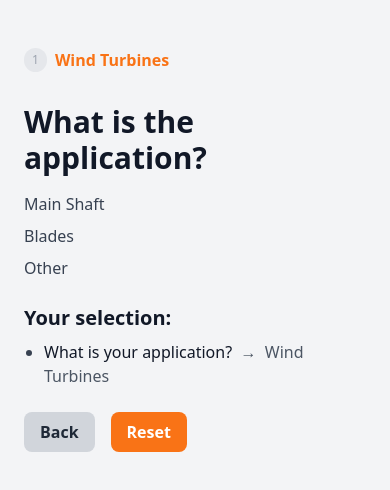
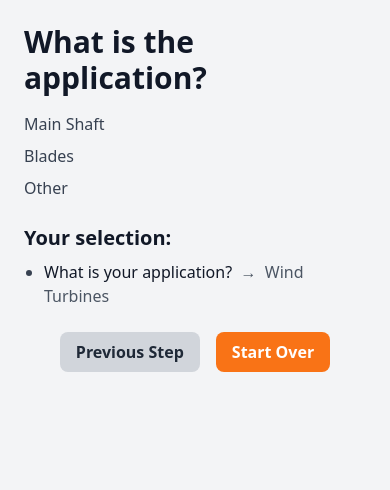
Before and after one commit to Zeoo33/tree, a Nuxt app: page / in a window 390 px wide. Both pictures are taken after a click on the item "Wind Turbines". Shown: the top 490 px of the page. Built offline with nearby package versions, Linux system fonts and the light colour scheme.

Commit message:
tailwind responsive breadcrumb hide

```diff
--- a/pages/index.vue
+++ b/pages/index.vue
@@ -1,10 +1,9 @@
 <template>
   <div class="p-6 bg-gray-100 min-h-screen text-gray-800">
-    <!-- Selections History -->
-    <div v-if="history.length > 0" class="mb-6">
-  <!-- <h2 class="text-xl font-semibold text-gray-900">Your Selections:</h2> -->
+    <!-- Breadcrumbs (Visible on medium screens and up) -->
+    <div v-if="history.length" class="mb-6 hidden md:block">
       <div class="mt-2 text-gray-700 breadcrumbs">
-    <ul :class="{ 'flex flex-wrap items-center': !isVertical, 'flex flex-col': isVertical }">
+        <ul class="flex flex-wrap items-center">
           <!-- Start Over button -->
           <li class="flex items-center mr-2">
             <button
@@ -13,15 +12,16 @@
               title="Start over"
               aria-label="Start over"
             >
-          <svg v-if="!isVertical || !$isMobile" xmlns="http://www.w3.org/2000/svg" class="h-5 w-5 text-orange-500" viewBox="0 0 20 20" fill="currentColor">
+              <!-- Home icon -->
+              <svg xmlns="http://www.w3.org/2000/svg" class="h-5 w-5 text-orange-500" viewBox="0 0 20 20" fill="currentColor">
                 <path d="M10.707 2.293a1 1 0 00-1.414 0l-7 7a1 1 0 001.414 1.414L4 10.414V17a1 1 0 001 1h2a1 1 0 001-1v-2a1 1 0 011-1h2a1 1 0 011 1v2a1 1 0 001 1h2a1 1 0 001-1v-6.586l.293.293a1 1 0 001.414-1.414l-7-7z" />
               </svg>
             </button>
           </li>
           <!-- Breadcrumb items -->
           <li v-for="(selection, index) in history" :key="index" class="flex items-center whitespace-nowrap">
-          <span class="text-gray-400 bg-gray-200 rounded-full px-2 py-1 text-xs mr-2">
-             {{ index + 1 }}
+            <span class="text-white bg-black rounded-full px-2 py-1 text-xs mr-2">
+              <span class="font-bold">{{ index + 1 }}</span>
             </span>
             <span
               class="font-bold text-orange-500 cursor-pointer hover:underline"
@@ -29,16 +29,14 @@
             >
               {{ selection.label }}
             </span>
-          <span v-if="index < history.length - 1 && !isVertical" class="mx-2">&rarr;</span>
+            <span v-if="index < history.length - 1" class="mx-2">&rarr;</span>
           </li>
         </ul>
       </div>
     </div>
 
-
-
     <!-- Current Question -->
-    <div v-if="currentNode && currentNode.question" class="mb-6">
+    <div v-if="currentNode?.question" class="mb-6">
       <h1 class="text-3xl font-bold text-gray-900 mb-4">
         {{ currentNode.question }}
       </h1>
@@ -54,11 +52,8 @@
       </ul>
     </div>
 
-
-
-
     <!-- Recommended Products -->
-    <div v-if="currentNode && currentNode.skus && currentNode.skus.length > 0">
+    <div v-if="currentNode?.skus?.length">
       <h2 class="text-xl font-semibold text-gray-900">Recommended Products:</h2>
       <ul class="list-disc pl-5 mt-2 text-orange-500">
         <li v-for="sku in currentNode.skus" :key="sku">
@@ -67,9 +62,9 @@
       </ul>
     </div>
 
-    <div v-if="history.length > 0" class="mb-6">
+    <!-- User's Selection History -->
+    <div v-if="history.length" class="mb-6">
       <h2 class="mt-4 text-xl font-semibold text-gray-900">Your selection:</h2>
-
       <ul class="mt-2 text-gray-700 list-disc pl-5">
         <li v-for="(item, index) in history" :key="index">
           <span class="font-medium text-gray-900">
@@ -82,15 +77,15 @@
       </ul>
     </div>
 
-    <div v-if="history.length > 0" class="mt-6 flex space-x-4">
+    <!-- Navigation Buttons -->
+    <div v-if="history.length" class="mt-6 flex space-x-4 justify-center md:justify-start">
       <button @click="goBack" class="bg-gray-300 hover:bg-gray-400 text-gray-800 font-bold py-2 px-4 rounded-lg">
-        Back
+        Previous Step
       </button>
       <button @click="reset" class="bg-orange-500 hover:bg-orange-600 text-white font-bold py-2 px-4 rounded-lg">
-        Reset
+        Start Over
       </button>
     </div>
-
   </div>
 </template>
 
@@ -101,80 +96,36 @@ export default {
   data() {
     return {
       currentNode: treeData, // Start at the root of the tree
-      history: [] // Array to store user selections
+      history: [], // User's selection history
     };
   },
-  computed: {
-    $isMobile() {
-      if (typeof window === 'undefined') return false;
-      return window.innerWidth < 768;
-    },
-    isVertical() {
-      // This is a basic check and can be refined based on your design
-      if (typeof window === 'undefined') return false;
-      return window.innerWidth < 768; // Adjust breakpoint as needed
-    },
-  },
-  mounted() {
-    window.addEventListener('resize', () => { this.$forceUpdate() });
-  },
   methods: {
+    // Handle option selection and navigate to the next node
     handleOptionSelected(option) {
       this.history.push({
         question: this.currentNode.question,
         label: option.label,
       });
-
-      this.currentNode = option.next
-        ? option.next
-        : { skus: option.skus, question: null, options: null };
+      this.currentNode = option.next || { skus: option.skus };
     },
+    // Go back one step in the decision tree
     goBack() {
       this.goToStep(this.history.length - 2);
     },
+    // Navigate to a specific step in the history
     goToStep(index) {
-      if (index < 0) {
-        this.reset();
-        return;
-      }
+      if (index < 0) return this.reset();
 
+      // Update history and current node based on the selected index
       this.history = this.history.slice(0, index + 1);
-
       let currentNode = treeData;
       for (const selection of this.history) {
-        const option = currentNode.options.find((opt) => opt.label === selection.label);
-        if (option) {
-          currentNode = option.next
-            ? option.next
-            : { skus: option.skus, question: null, options: null };
-        }
+        const option = currentNode.options.find(opt => opt.label === selection.label);
+        currentNode = option.next || { skus: option.skus };
       }
       this.currentNode = currentNode;
     },
-    /*goBack() {
-      if (this.history.length > 0) {
-        this.history.pop();
-
-        if (this.history.length === 0) {
-          this.currentNode = treeData;
-        } else {
-          let currentNode = treeData;
-          for (const selection of this.history) {
-            if (currentNode && currentNode.options) {
-              const option = currentNode.options.find(
-                (opt) => opt.label === selection.label
-              );
-              if (option) {
-                currentNode = option.next
-                  ? option.next
-                  : { skus: option.skus, question: null, options: null };
-              }
-            }
-          }
-          this.currentNode = currentNode;
-        }
-      }
-    },*/
+    // Reset the decision tree to the initial state
     reset() {
       this.currentNode = treeData;
       this.history = [];
@@ -189,7 +140,6 @@ export default {
   padding: 0;
   margin: 0;
 }
-
 .breadcrumbs li {
   margin-bottom: 0.5rem; /* Adjust spacing for vertical layout */
 }
```
Lines whose indentation alone changed are shown as unchanged.
